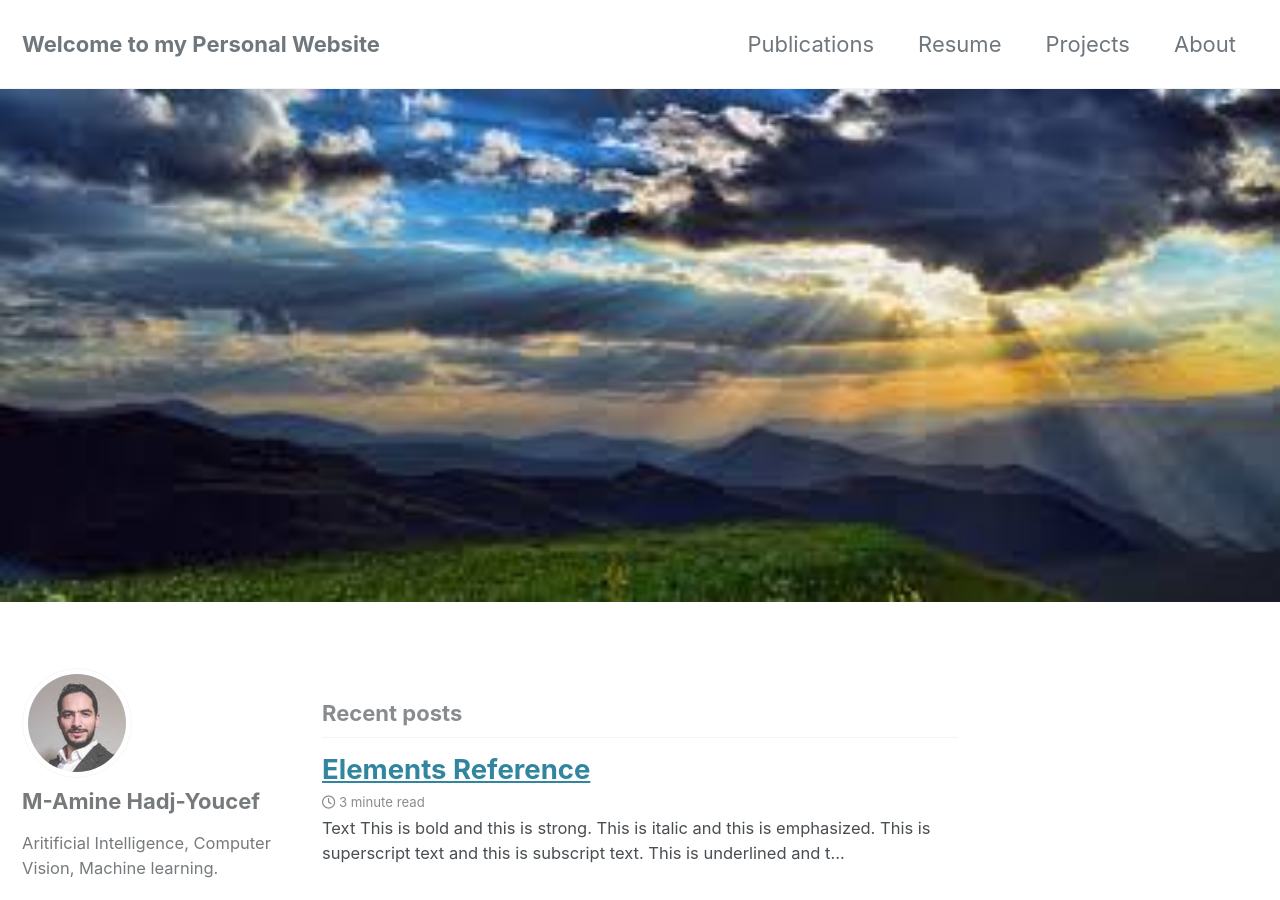
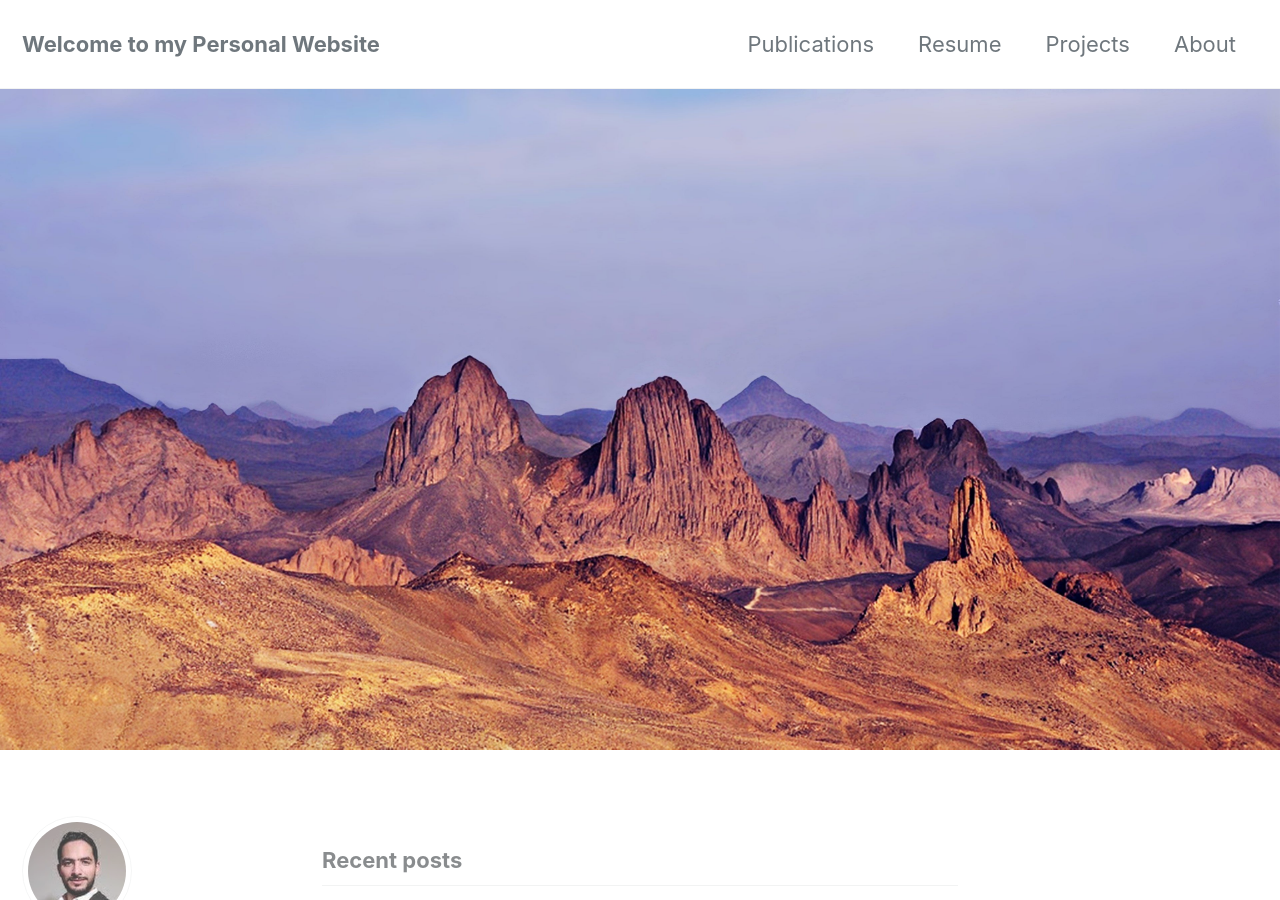
Before and after one commit to amineHY/amine-hadjyoucef.github.io, a Jekyll site: the page built from index.html, in a window 1280 px wide and 900 px high. Built offline with Jekyll 4.4.1, drawn with Linux system fonts in a browser that asks for light colours; cached includes are drawn as plain includes; nearby versions of some CDN libraries; the list of posts is cut into pages by our own code.

Commit message:
update fontpage

```diff
--- a/index.html
+++ b/index.html
@@ -2,5 +2,5 @@
 layout: home
 author_profile: true
 header:
-  image: "/assets/images/nature.jpeg"
+  image: "/assets/images/tamanraset.jpg"
 ---
```
Also changed, not shown: assets/images/tamanraset.jpg (added).
